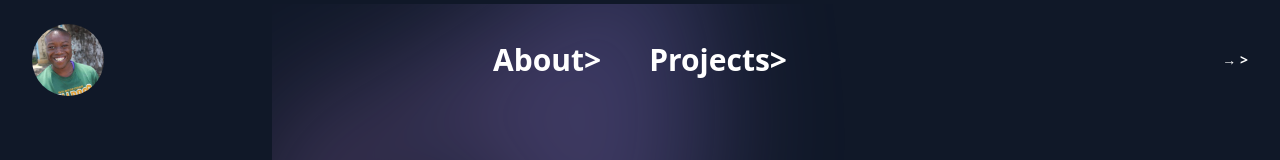
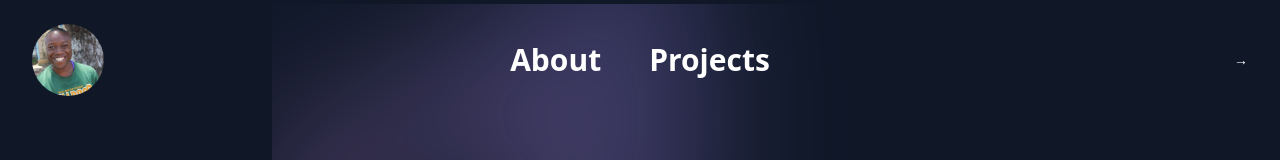
Before and after one commit to ymaimbo/maimbo-portfolio, a Vue app: page / in a window 1280 px wide. Shown: the top 160 px of the page. Built offline with nearby package versions, Linux system fonts and the light colour scheme.

Commit message:
changed back the links

```diff
--- a/src/components/TheNavigation.vue
+++ b/src/components/TheNavigation.vue
@@ -15,20 +15,20 @@
           </button>
         </div>
         <div class="hidden lg:flex lg:gap-x-12">
-          <router-link v-for="item in navigation" :key="item.name" :href="item.href" class="text-3xl font-semibold text-white">{{ item.name }}></router-link>
+          <a v-for="item in navigation" :key="item.name" :href="item.href" class="text-3xl font-semibold text-white">{{ item.name }}</a>
         </div>
         <div class="hidden lg:flex lg:flex-1 lg:justify-end">
-          <router-link href="/" class="text-sm/6 font-semibold text-white"> <span aria-hidden="true">&rarr;</span> ></router-link>
+          <a href="/" class="text-sm/6 font-semibold text-white"> <span aria-hidden="true">&rarr;</span></a>
         </div>
       </nav>
       <Dialog class="lg:hidden" @close="mobileMenuOpen = false" :open="mobileMenuOpen">
         <div class="fixed inset-0 z-50"></div>
         <DialogPanel class="fixed inset-y-0 right-0 z-50 w-full overflow-y-auto bg-gray-900 p-6 sm:max-w-sm sm:ring-1 sm:ring-gray-100/10">
           <div class="flex items-center justify-between">
-            <router-link href="/" class="-m-1.5 p-1.5">
+            <a href="/" class="-m-1.5 p-1.5">
               <span class="sr-only">Your Company</span>
               <img class="h-8 w-auto" src="https://tailwindcss.com/plus-assets/img/logos/mark.svg?color=indigo&shade=500" alt="" />
-            ></router-link>
+            </a>
             <button type="button" class="-m-2.5 rounded-md p-2.5 text-gray-200" @click="mobileMenuOpen = false">
               <span class="sr-only">Close menu</span>
               <XMarkIcon class="size-6" aria-hidden="true" />
@@ -39,7 +39,7 @@
               <div class="space-y-2 py-6">
               </div>
               <div class="py-6">
-                <a href="#" class="-mx-3 block rounded-lg px-3 py-2.5 text-base/7 font-semibold text-white hover:bg-white/5">Log in</a>
+                <a href="/" class="-mx-3 block rounded-lg px-3 py-2.5 text-base/7 font-semibold text-white hover:bg-white/5">Log in</a>
               </div>
             </div>
           </div>
```
